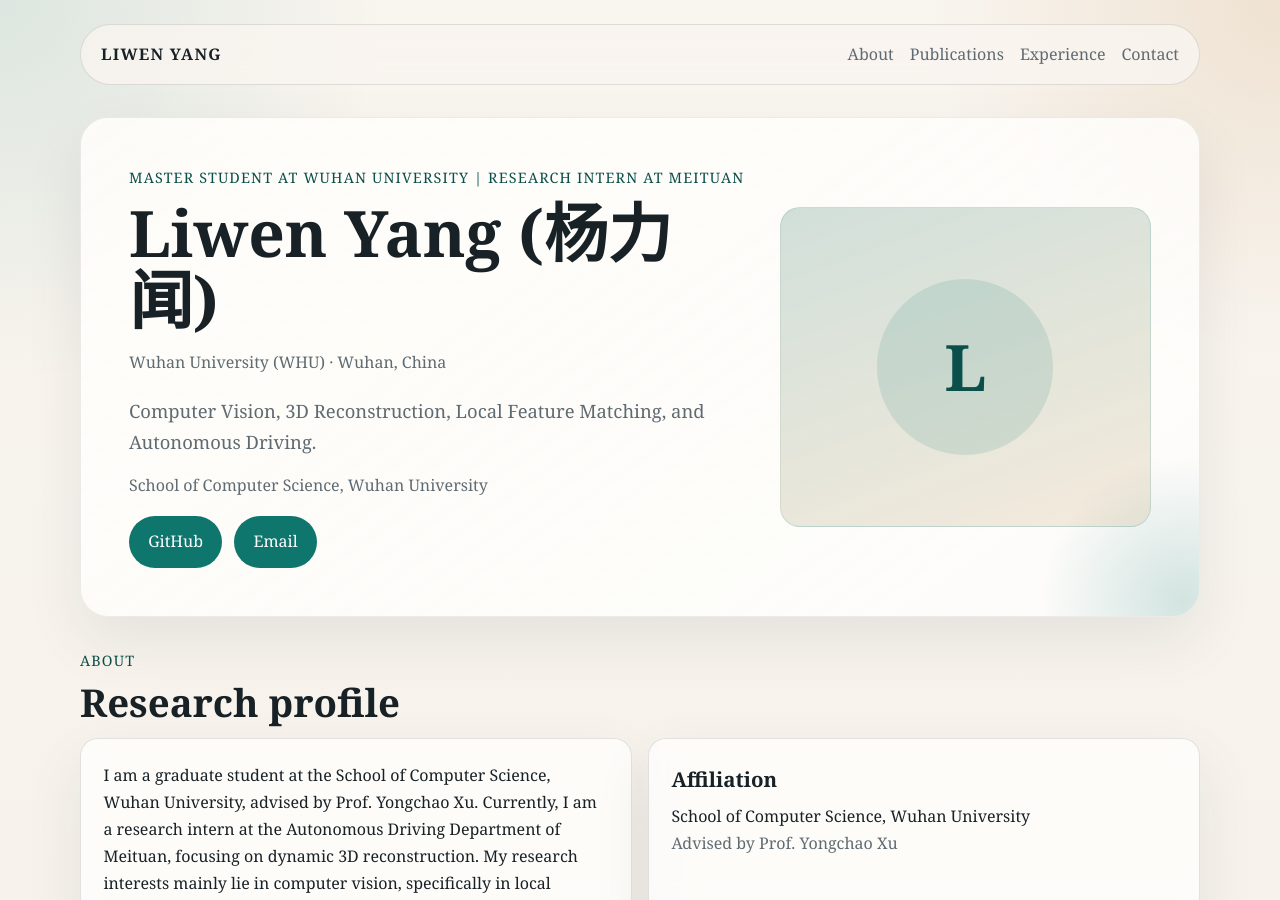
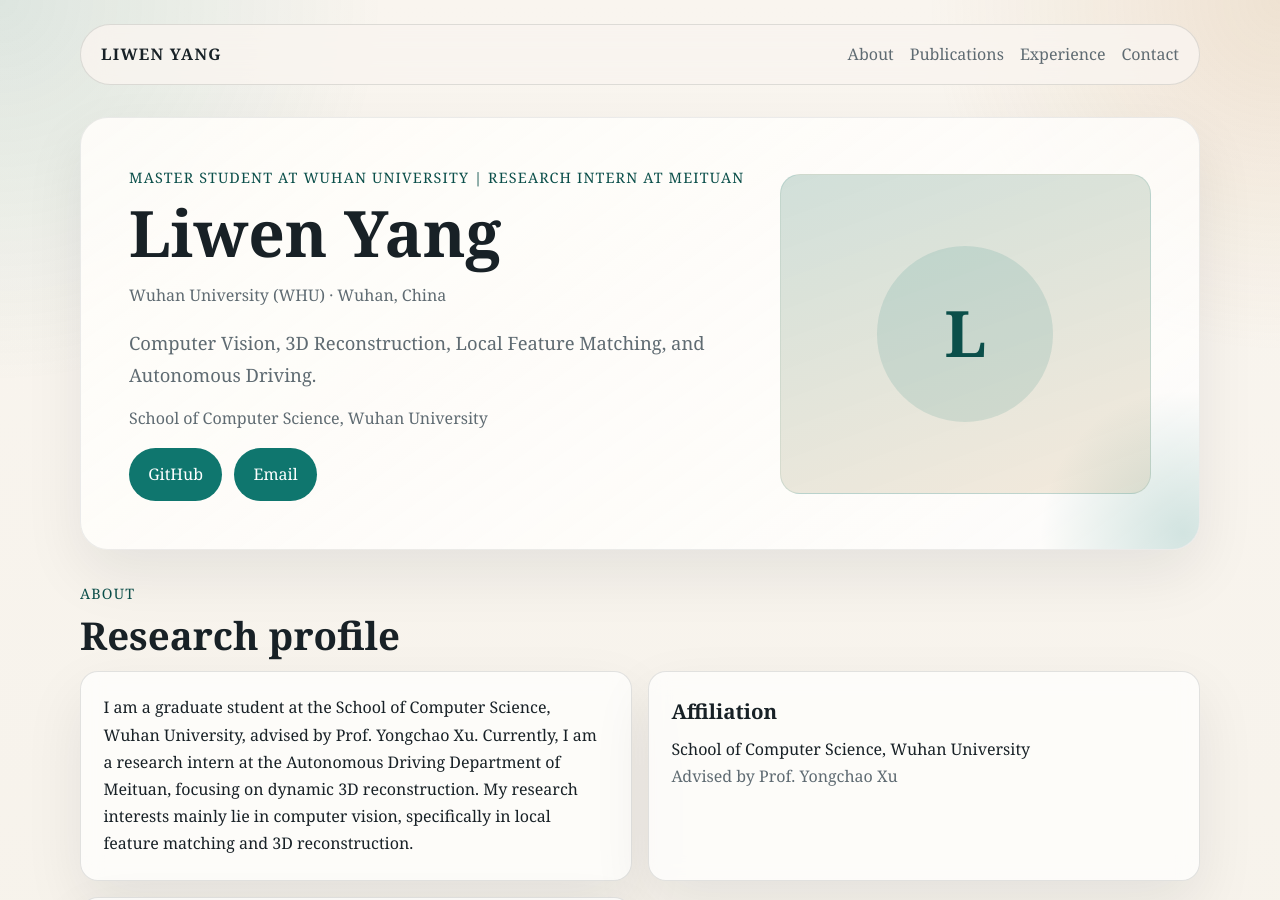
Before and after one commit to 1yangliwen/1yangliwen.github.io, a Jekyll site: the page built from index.md, in a window 1280 px wide and 900 px high. Built offline with Jekyll 4.4.1, drawn with Linux system fonts in a browser that asks for light colours.

Commit message:
Use English name on homepage

```diff
--- a/_data/profile.yml
+++ b/_data/profile.yml
@@ -1,4 +1,4 @@
-name: Liwen Yang (杨力闻)
+name: Liwen Yang
 title: Master Student at Wuhan University | Research Intern at Meituan
 institution: Wuhan University (WHU)
 affiliation: School of Computer Science, Wuhan University
```
